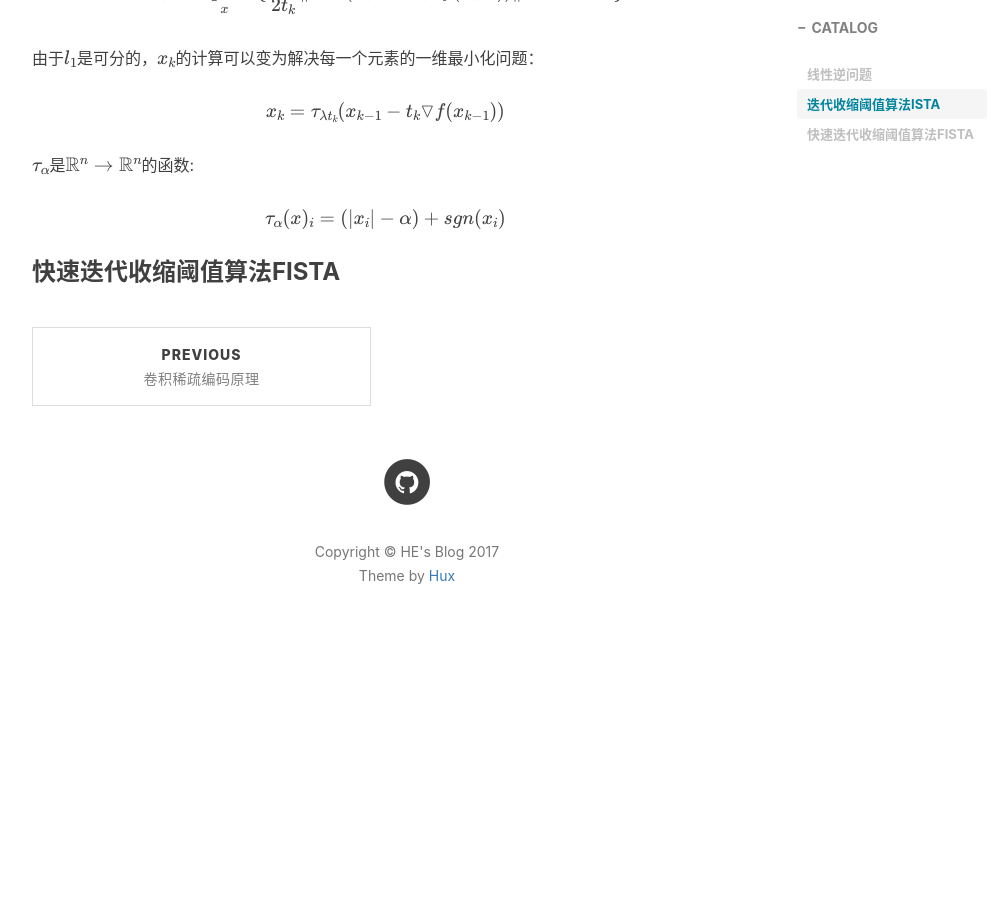
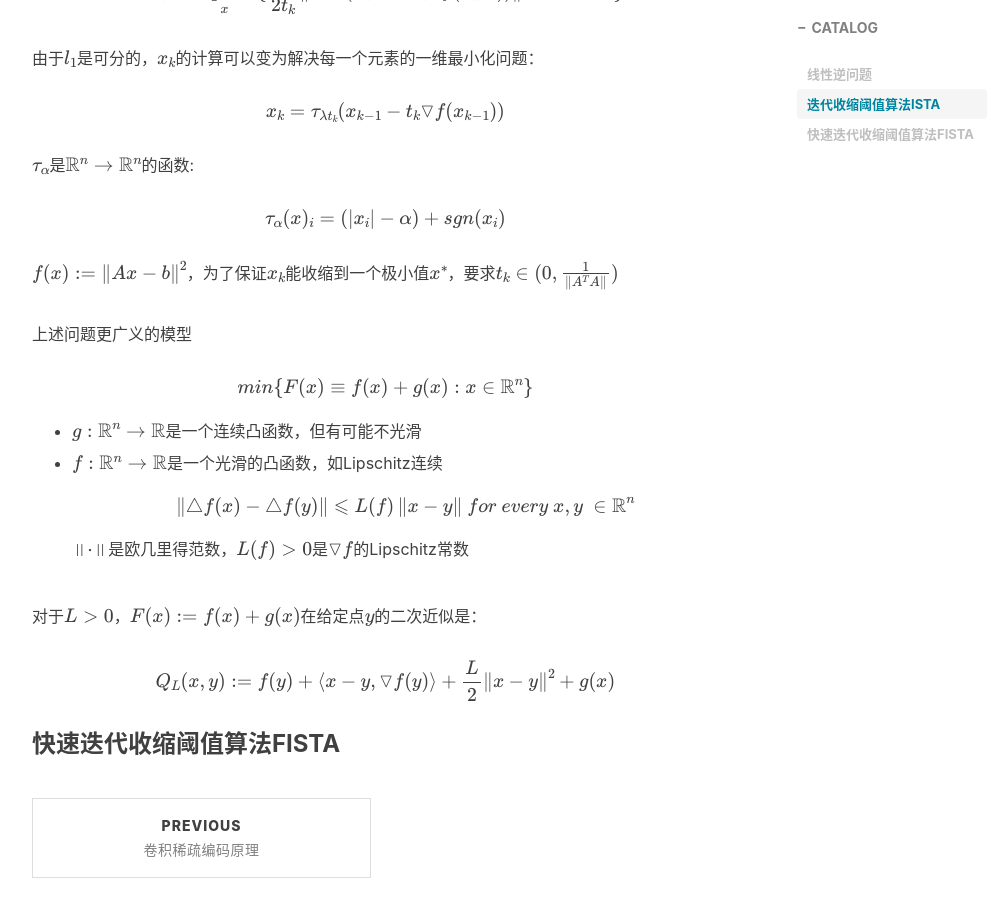
Before and after one commit to HeWenjie/HeWenjie.github.io, a Jekyll site: the page built from _posts/2017-06-25-iterative-shrinkage-thresholding-algorithm.markdown, in a window 1280 px wide and 900 px high, scrolled down 2333 px. Shown: the whole window, without its empty margins (233-1238 px from the left). Built offline with Jekyll 4.4.1, drawn with Linux system fonts in a browser that asks for light colours; nearby versions of some CDN libraries; formulas are drawn with MathJax 3; comment, search, counter and statistics services are not loaded; before the commit the page ends 3013 px from its top, so only the background shows below that.

Commit message:
FISTA
ISTA

```diff
--- a/_posts/2017-06-25-iterative-shrinkage-thresholding-algorithm.markdown
+++ b/_posts/2017-06-25-iterative-shrinkage-thresholding-algorithm.markdown
@@ -78,6 +78,22 @@ $$\tau_{\alpha}$$是$$\mathbb{R}^{n} \rightarrow \mathbb{R}^{n}$$的函数:
 
 $$\tau_{\alpha}(x)_{i}=(\left|x_{i}\right|-\alpha)+sgn(x_{i})$$
 
+$$f(x):=\left\|Ax-b\right\|^{2}$$，为了保证$$x_{k}$$能收缩到一个极小值$$x^{*}$$，要求$$t_{k}\in (0,\frac{1}{\left\|A^{T}A\right\|})$$
 
+上述问题更广义的模型
+
+$$min\{F(x)\equiv f(x)+g(x):x\in \mathbb{R}^{n}\}$$
+
+* $$g:\mathbb{R}^{n} \rightarrow \mathbb{R}$$是一个连续凸函数，但有可能不光滑
+
+* $$f:\mathbb{R}^{n} \rightarrow \mathbb{R}$$是一个光滑的凸函数，如Lipschitz连续
+
+  $$\left\|\triangle f(x)-\triangle f(y)\right\| \leqslant L(f) \left\|x-y\right\| \ for \ every \ x,y \ \in \mathbb{R}^{n}$$
+
+  $$\left\| \cdot \right\|$$是欧几里得范数，$$L(f)>0$$是$$\triangledown f$$的Lipschitz常数
+
+对于$$L > 0$$，$$F(x):=f(x)+g(x)$$在给定点$$y$$的二次近似是：
+
+$$Q_{L}(x,y):=f(y)+\left \langle x-y, \triangledown f(y) \right \rangle+\frac{L}{2}\left\|x-y\right\|^{2}+g(x)$$
 
 ### 快速迭代收缩阈值算法FISTA
```
